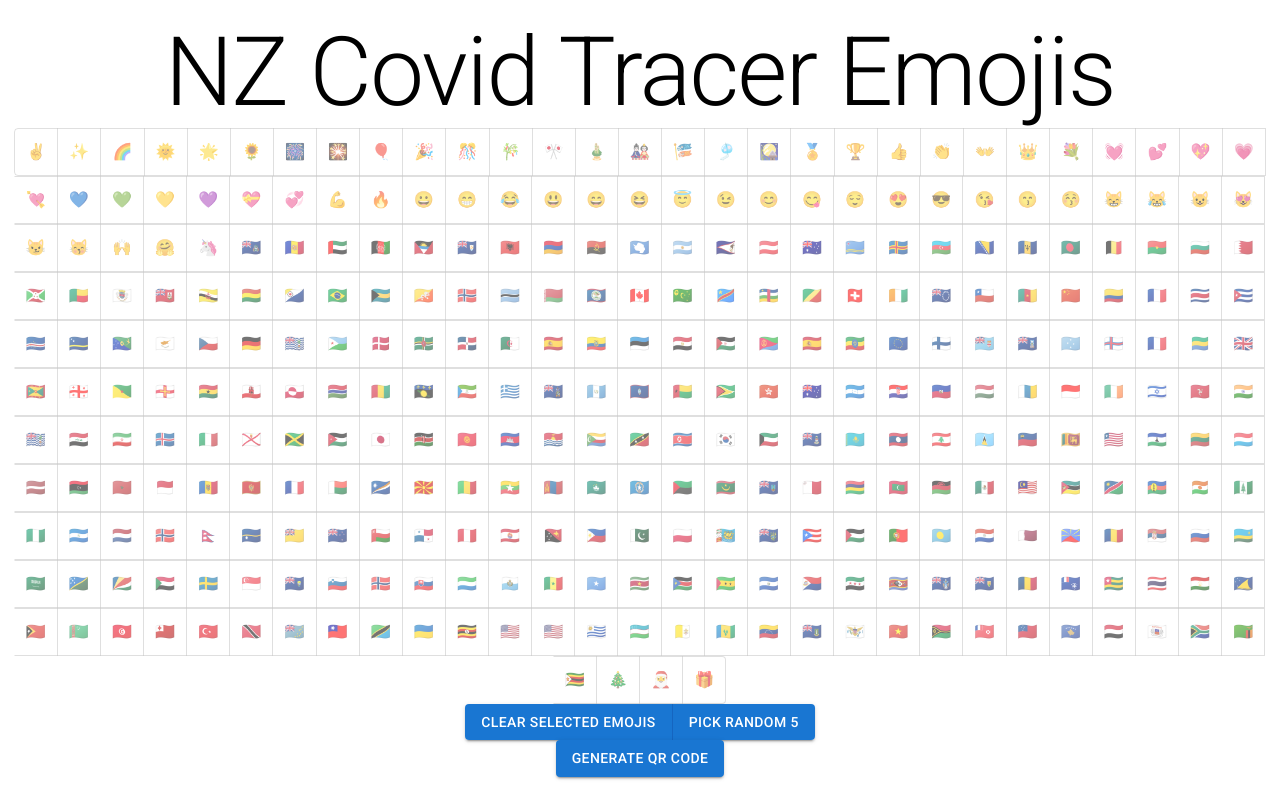
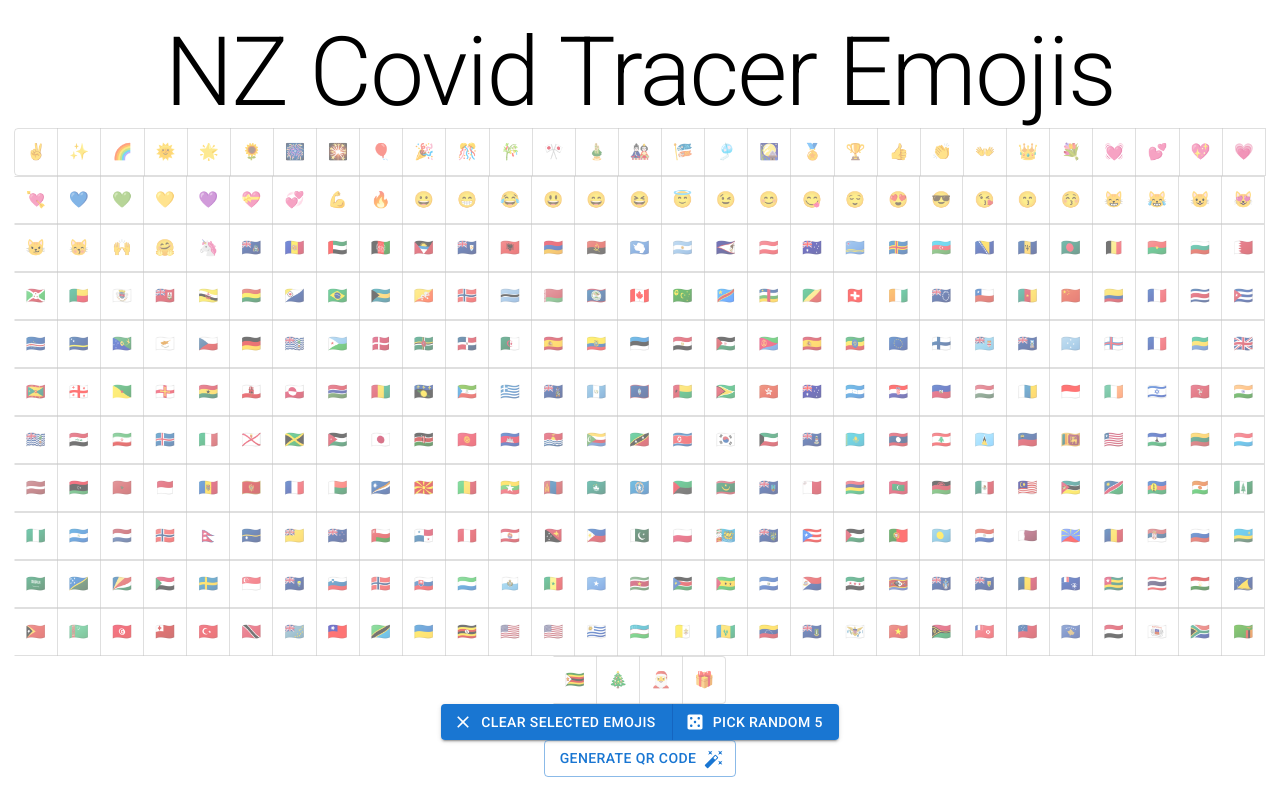
Before and after one commit to exequielbc/covid-tracer-emojis, a React (Create React App) app: page / in a window 1280 px wide. Built offline with nearby package versions, Linux system fonts and the light colour scheme.

Commit message:
Add ✨ icons ✨ to buttons

```diff
--- a/src/components/EmojisSelector/EmojisSelector.tsx
+++ b/src/components/EmojisSelector/EmojisSelector.tsx
@@ -1,3 +1,4 @@
+import { Casino, Clear } from '@mui/icons-material';
 import { Box, Button, ButtonGroup, Typography } from '@mui/material';
 import ToggleButton from '@mui/material/ToggleButton';
 import ToggleButtonGroup from '@mui/material/ToggleButtonGroup';
@@ -37,10 +38,16 @@
         ))}
       </ToggleButtonGroup>
       <ButtonGroup variant="contained" aria-label="bulk selection buttons">
-        <Button onClick={() => onSelectedEmojisUpdate([])}>
+        <Button
+          startIcon={<Clear />}
+          onClick={() => onSelectedEmojisUpdate([])}
+        >
           Clear selected emojis
         </Button>
-        <Button onClick={() => onSelectedEmojisUpdate(pickRandomEmojis(5))}>
+        <Button
+          startIcon={<Casino />}
+          onClick={() => onSelectedEmojisUpdate(pickRandomEmojis(5))}
+        >
           Pick random 5
         </Button>
       </ButtonGroup>
--- a/src/components/Layout/AppContent/AppContent.tsx
+++ b/src/components/Layout/AppContent/AppContent.tsx
@@ -4,6 +4,7 @@
 import { Box } from '@mui/material';
 import { EmojisSelector } from '../../EmojisSelector';
 import { useQrCodeService } from '../../../contexts';
+import { AutoFixHigh } from '@mui/icons-material';
 
 export const AppContent = () => {
 	const qrCodeService = useQrCodeService();
@@ -30,7 +31,8 @@
 				onSelectedEmojisUpdate={(newEmojis: string[]) => setSelectedEmojis(newEmojis)}
 			/>
 			<Button
-				variant='contained'
+				variant='outlined'
+				endIcon={<AutoFixHigh />}
 				onClick={() => setCode(selectedEmojis)}
 			>
 				Generate QR code
```
